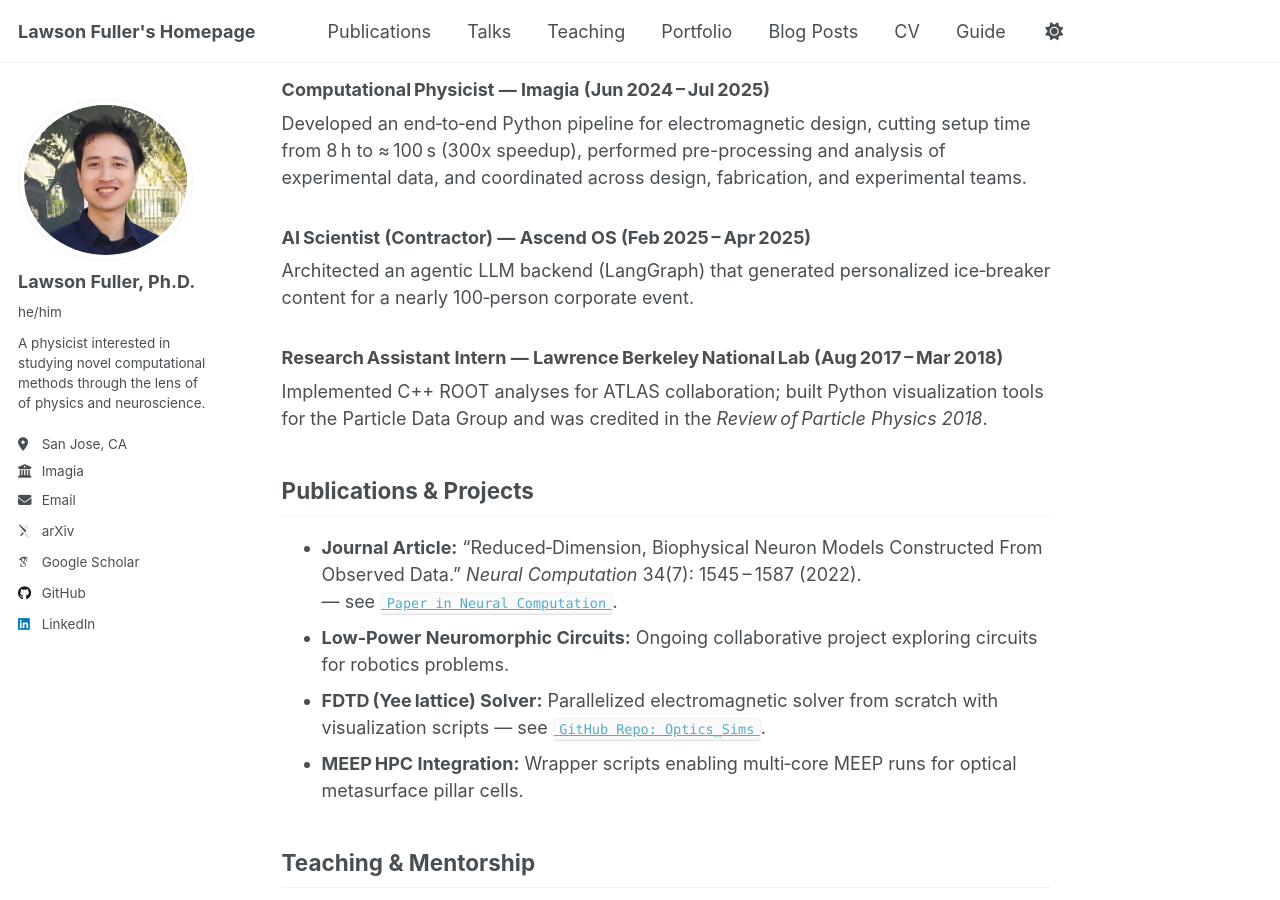
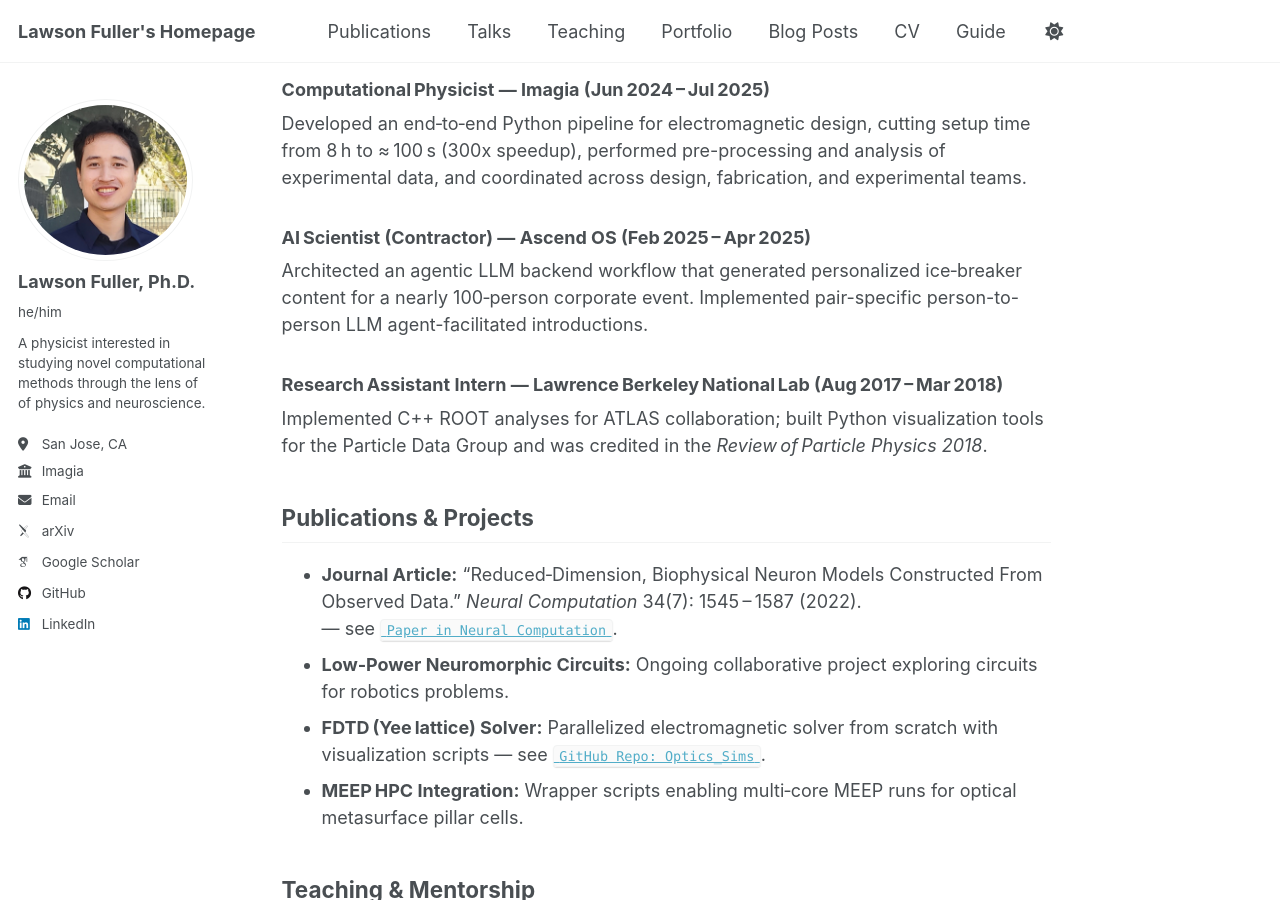
Before and after one commit to llfuller/llfuller.github.io, a Jekyll site: the page built from _pages/about.md, in a window 1280 px wide and 900 px high, scrolled down 681 px. Built offline with Jekyll 4.4.1, drawn with Linux system fonts in a browser that asks for light colours; some web fonts are replaced; a script that is not in the unit is left out.

Commit message:
Update about.md

```diff
--- a/_pages/about.md
+++ b/_pages/about.md
@@ -22,7 +22,7 @@ I am a computational physicist working at the intersection of **physics‑based
 Developed an end‑to‑end Python pipeline for electromagnetic design, cutting setup time from 8 h to ≈ 100 s (300x speedup), performed pre-processing and analysis of experimental data, and coordinated across design, fabrication, and experimental teams.
 
 ### AI Scientist (Contractor) — **Ascend OS** (Feb 2025 – Apr 2025)
-Architected an agentic LLM backend (LangGraph) that generated personalized ice‑breaker content for a nearly 100‑person corporate event.
+Architected an agentic LLM backend workflow that generated personalized ice‑breaker content for a nearly 100‑person corporate event. Implemented pair-specific person-to-person LLM agent-facilitated introductions.
 
 ### Research Assistant Intern — **Lawrence Berkeley National Lab** (Aug 2017 – Mar 2018)
 Implemented C++ ROOT analyses for ATLAS collaboration; built Python visualization tools for the Particle Data Group and was credited in the *Review of Particle Physics 2018*.
```
